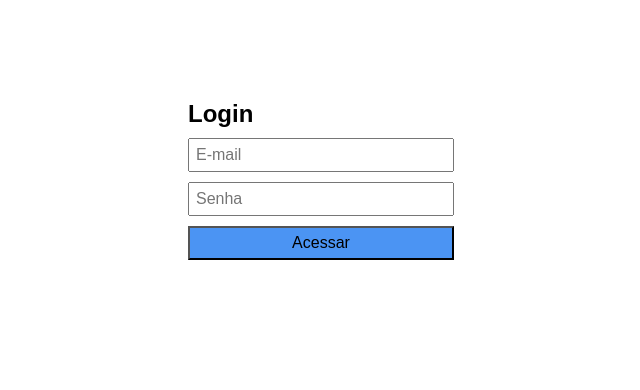
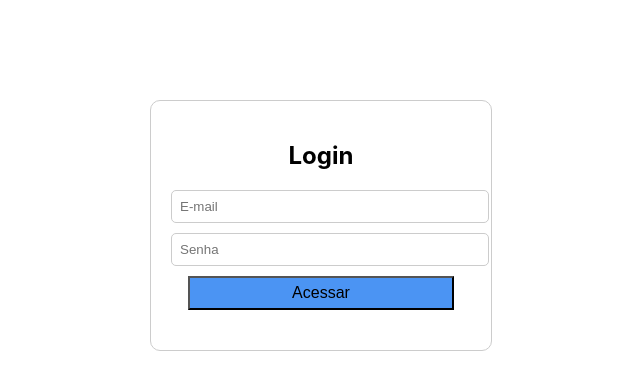
Before and after one commit to vhnsantos4/projeto-rest, a React (Create React App) app: page / in a window 1280 px wide. Shown: the top 390 px of the page, without its empty margins (319-959 px from the left). Built offline with nearby package versions, Linux system fonts and the light colour scheme.

Commit message:
Alterção no css

```diff
--- a/src/App.css
+++ b/src/App.css
@@ -1,30 +1,24 @@
-body {
-  font-family: Arial, sans-serif;
-  display: flex;
-  justify-content: center;
-  align-items: flex-start;
-  padding-top: 80px;
-  height: 100vh;
-  margin: 0;
-  background-color: #fff;
-}
+.container {
+  width: 300px;
+  margin: 100px auto;
+  border: 1px solid #ccc;
+  border-radius: 10px;
 
-.container {
-  text-align: left;
+  text-align: center;
+  padding: 20px;
 }
 
 .titulo {
-  font-size: 24px;
-  font-weight: bold;
-  margin-bottom: 10px;
+  margin-bottom: 20px;
 }
 
 .input {
   display: block;
-  width: 250px;
-  padding: 6px;
+  width: 100%;
   margin-bottom: 10px;
-  font-size: 16px;
+  padding: 8px;
+  border-radius: 5px;
+  border: 1px solid #ccc;
 }
 
 .botao {
```
